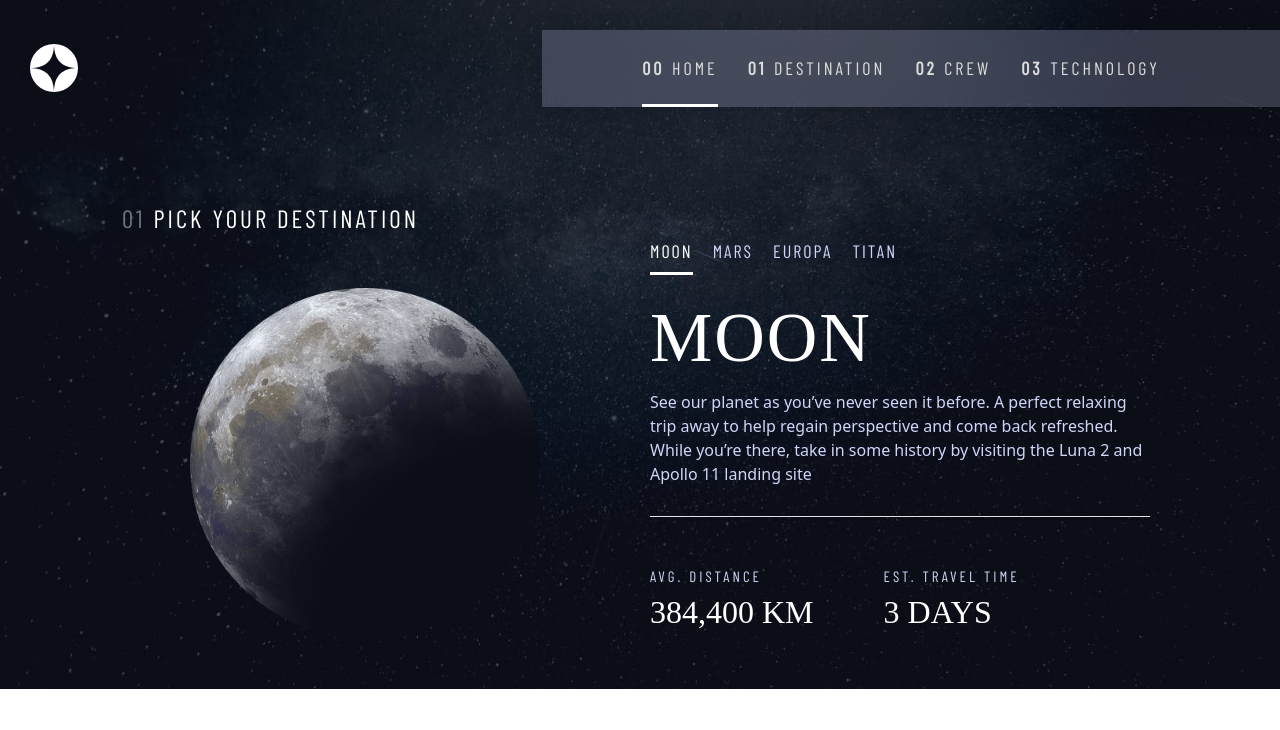
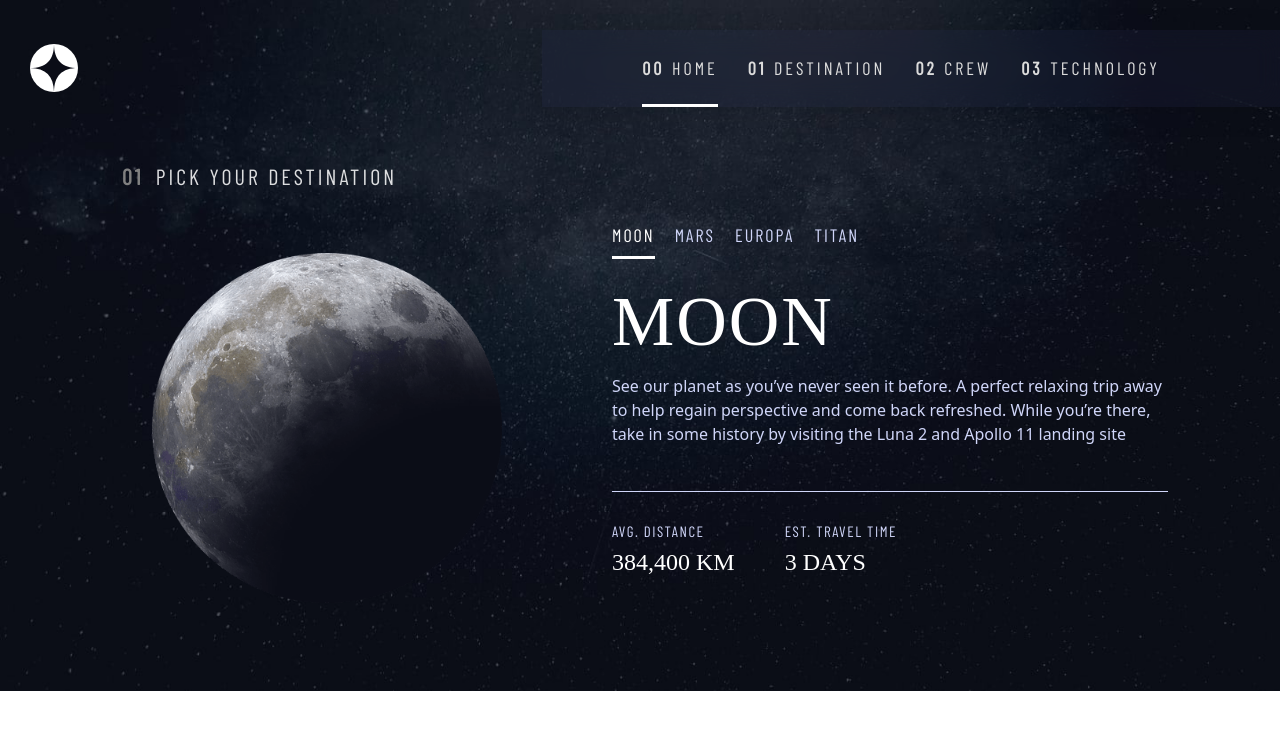
Before and after one commit to lawrenceprieto/space-tourism, a React (Vite) app: page /destination in a window 1280 px wide. Shown: the top 730 px of the page. Built offline with nearby package versions, Linux system fonts and the light colour scheme; a web font is replaced by a local one.

Commit message:
adjust alignment of destination page

```diff
--- a/src/pages/destination.jsx
+++ b/src/pages/destination.jsx
@@ -48,8 +48,8 @@ function DestinationPage() {
     return(
         <>
             <div className="body-dp">
-                <div className="container-fluid">
-                    <div className="headline"><span className="text-secondary">01</span> pick your destination</div>
+                <div className="container-fluid pb-5">
+                    <div className="dp-headline"><span className="dp-headline-count">01</span> pick your destination</div>
                     <div className="dest-cont">
                         <div className="img-cont">
                             <img src={activeDestination.imageSrc} className="imgsrc" alt="europa" />
@@ -65,10 +65,10 @@ function DestinationPage() {
                                 }
                             </div>
                             <div className="title">{activeDestination.title}</div>
-                            <div className="description">{activeDestination.description}</div>
-                            <div className="distance-time border-top">
+                            <div className="dp-description">{activeDestination.description}</div>
+                            <div className="distance-time">
                                 <div>
-                                    <h3>avg. distance</h3>
+                                    <h3 className="distance">avg. distance</h3>
                                     <h2>{activeDestination.distance}</h2>
                                 </div>
                                 <div>
--- a/src/styles/destination.css
+++ b/src/styles/destination.css
@@ -1,26 +1,22 @@
-* {
-    padding: 0;
-    margin: 0;
-}
-
-.body-dp {
-    display: flex;
-    justify-content: center;
-    align-items: center;
-    padding: 100px 10px 0 10px;
-}
-
-.headline {
+.dp-headline {
     font-family: 'Barlow Condensed', sans-serif;
     font-size: 18px;
-    color: #FFFFFF;
+    color: #ffffffda;
     letter-spacing: 3px;
     text-transform: uppercase;
     text-align: center;
+    padding-top: 100px;
+}
+
+.dp-headline-count {
+    font-weight: 900;
+    font-size: 18px;
+    color: gray;
+    margin-right: 5px;
 }
 
 .img-cont {
-    padding: 30px 60px 30px 60px;
+    padding: 40px 60px 40px 60px;
     text-align: center;
     display: flex;
     justify-content: center;
@@ -51,11 +47,11 @@
     border-bottom: 3px solid white;
 }
 
-.navs div:hover {
+/* .navs div:hover {
     border-bottom: 3px solid rgb(102, 102, 102);
     padding: 0;
     margin: 0;
-}
+} */
 
 .title {
     font-family: 'Bellefair', serif;
@@ -66,10 +62,12 @@
     letter-spacing: 2px;
 }
 
-.description {
+.dp-description {
     text-align: center;
     color: #D0D6F9;
-    margin-bottom: 30px;
+    border-bottom: 1px solid #D0D6F9;
+    padding: 0 0 30px 0;
+    margin: 0 30px 0 30px;
 }
 
 .distance-time {
@@ -79,13 +77,13 @@
     flex-direction: column;
     gap: 15px;
     text-transform: uppercase;
-    padding: 50px;
+    padding: 30px 0 50px 0;
 }
 
 .distance-time > div > h3 {
     font-family: 'Barlow Condensed', sans-serif;
     font-size: 15px;
-    letter-spacing: 3px;
+    letter-spacing: 1.5px;
     text-align: center;
     color: #D0D6F9;
 }
@@ -112,10 +110,15 @@
       background-size: cover;
       width: 100vw;
     }
-    .headline {
+    .dp-headline {
         text-align: left;
-        margin-top: 40px;
-        padding-left: 20px;
+        font-size: 20px;
+        padding: 130px 0 0 20px;
+    }
+    .dp-description {
+        padding: 0 0 45px 0;
+    }
+    .dp-headline-count {
         font-size: 20px;
     }
     .imgsrc {
@@ -123,7 +126,7 @@
         max-width: 300px;
     }
     .img-cont {
-        padding: 30px 150px 30px 150px;
+        padding: 50px 150px 50px 150px;
     }
     .dest-cont {
         padding: 0 80px;
@@ -145,38 +148,49 @@
         background-size: cover;
         width: 100vw;
     }
-    .headline {
+    .dp-headline {
         text-align: start;
-        margin-top: 100px;
-        margin-left: 100px;
-        font-size: 25px;
+        font-size: 22px;
+        padding: 160px 0 20px 110px;
+    }
+    .dp-headline-count {
+        font-size: 22px;
     }
     .dest-cont {
         display: flex;
-        justify-content: center;
+        flex-wrap: nowrap;
+        justify-content: start;
         align-items: center;
         gap: 50px;
+        padding: 0 0 0 80px;
     }
     .dest-desc {
-        width: 500px;
+        padding-right: 70px;
     }
     .imgsrc {
         min-width: 350px;
-        max-width: 350px;
+        max-width: 400px;
     }
     .navs {
         justify-content: start;
     }
-    .title, .description {
+    .title, .dp-description {
         text-align: start;
+    }
+    .dp-description {
+        border-bottom: 1px solid #D0D6F9;
+        padding: 0 0 45px 0;
+        margin: 0 30px 0 0;
     }
     .distance-time {
         flex-direction: row;
         justify-content: start;
-        gap: 70px;
-        padding: 50px 0;
+        gap: 50px;
     }
     .distance-time > div > h3, .distance-time > div > h2 {
         text-align: start;
     }
+    .distance-time > div > h2 {
+        font-size: 24px;
+    }
 }
--- a/src/styles/navbar.css
+++ b/src/styles/navbar.css
@@ -106,7 +106,7 @@
         padding: 30px 0 0 30px;
     }
     .navbar {
-        background-color: rgba(208, 214, 249, 0.22);
+        background: rgba(46, 52, 90, 0.164);
         box-shadow: 0 4px 30px rgba(0, 0, 0, 0.1);
         backdrop-filter: blur(12.5px);
         -webkit-backdrop-filter: blur(12.5px);
```
